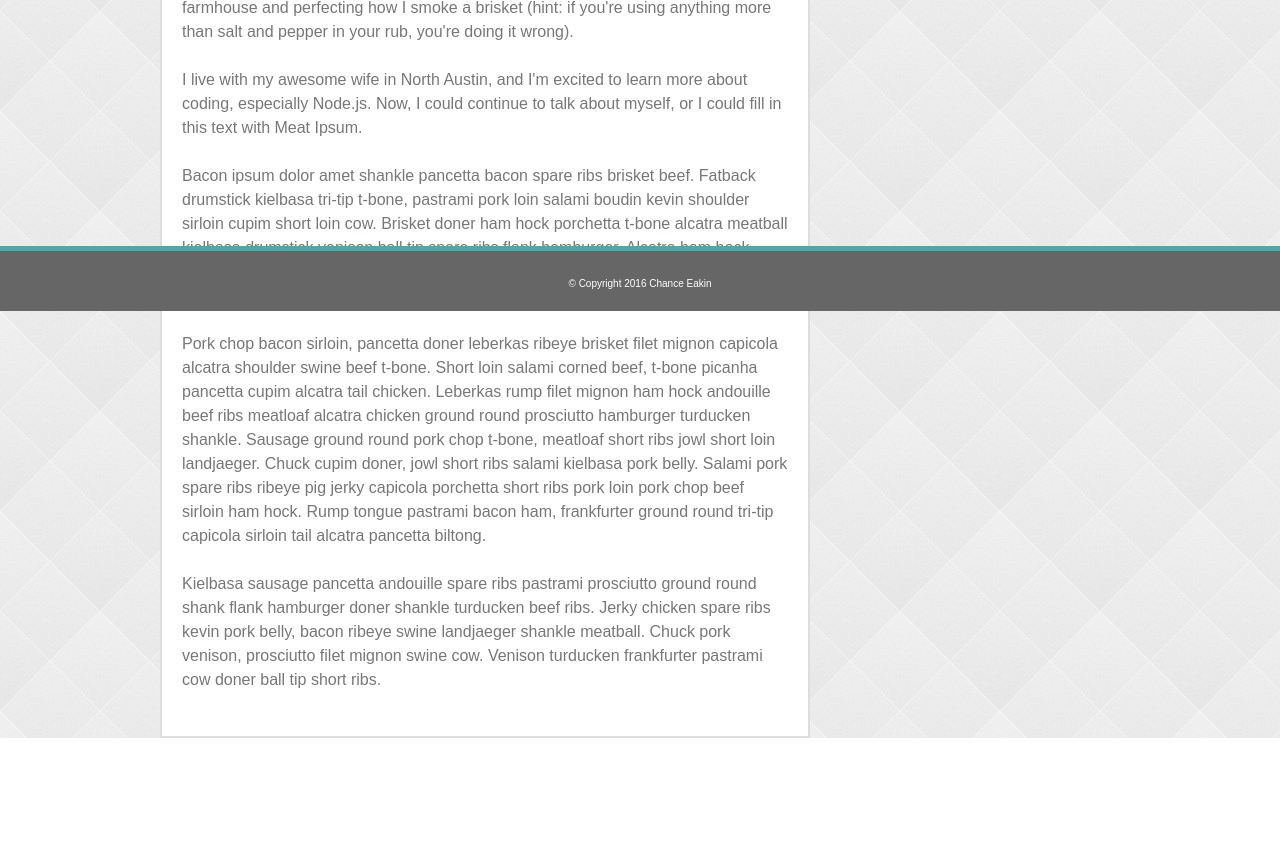
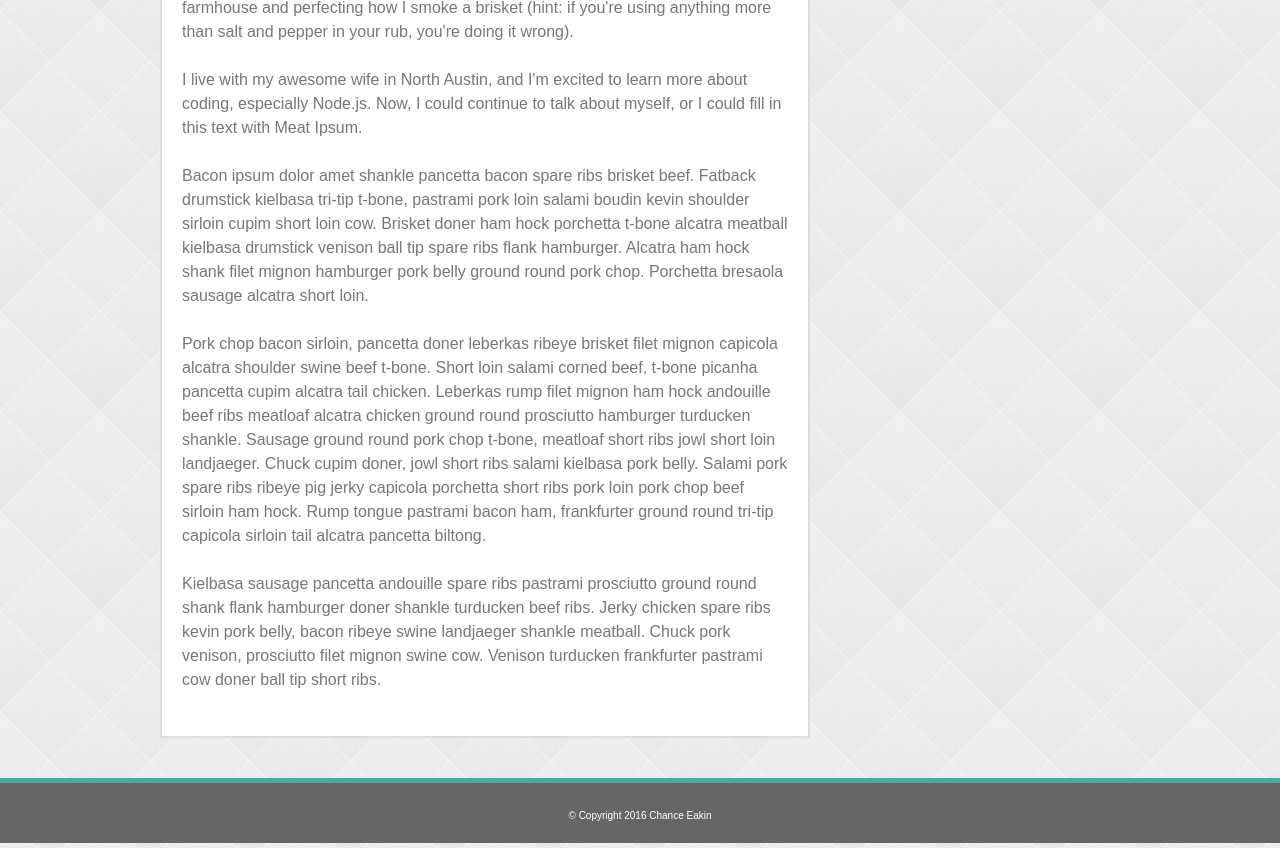
Before and after one commit to chanceeakin/Basic-Portfolio, a PHP site: page /index.php in a window 1280 px wide. Shown: the part 489-1337 px from the top of the page. Before the commit the page ends 1227 px from the top, so only its background shows below. Run offline with PHP 8.4, Linux system fonts and the light colour scheme.

Commit message:
removed sticky footer. Will readdress when I actually know Javascript. Considered putting dank memes in lieu of placeholder images, but didn't want to search for them

```diff
--- a/assets/css/style.css
+++ b/assets/css/style.css
@@ -309,9 +309,6 @@ input[type=submit]:hover {
 }
 
 .site-footer {
-    position: absolute;
-    bottom: 0;
-    width: 100%;
     background-color: #666666;
     color: white;
     text-align: center;
```
